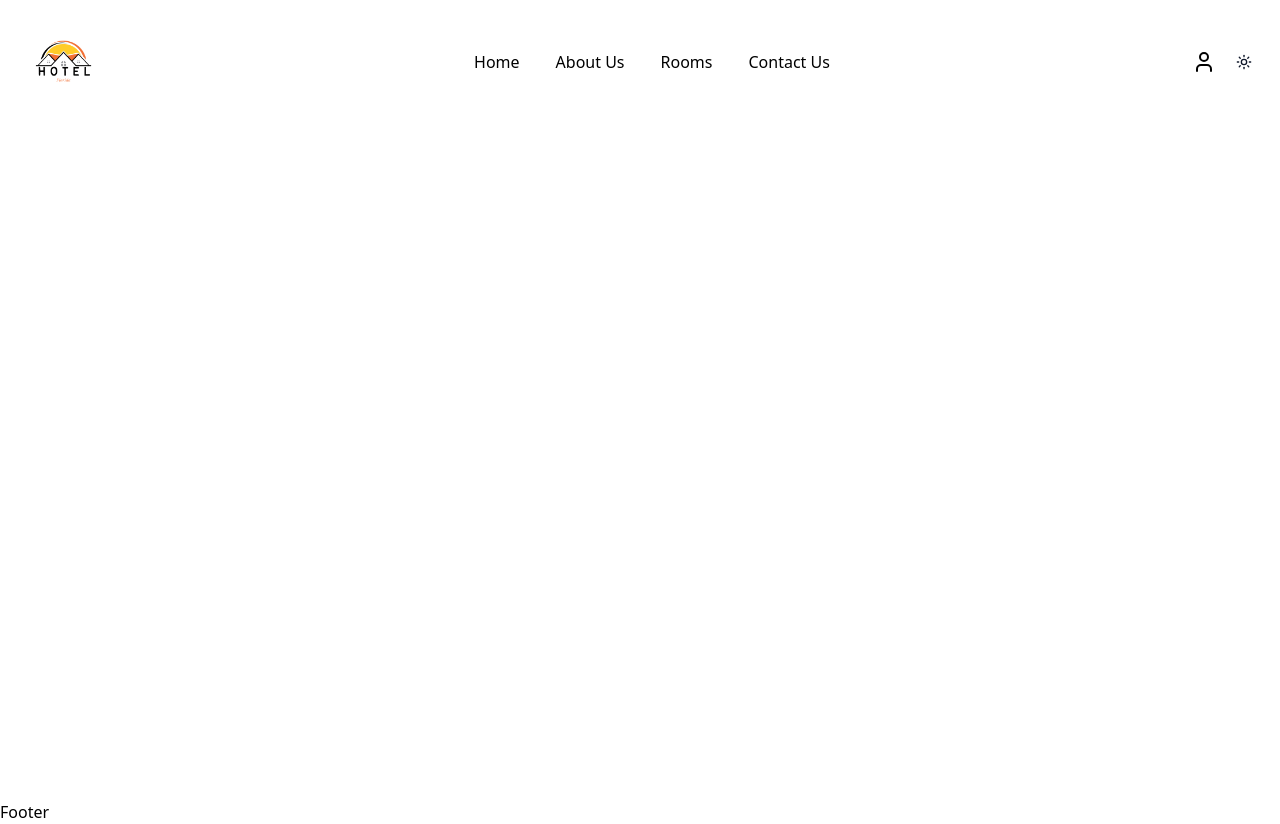
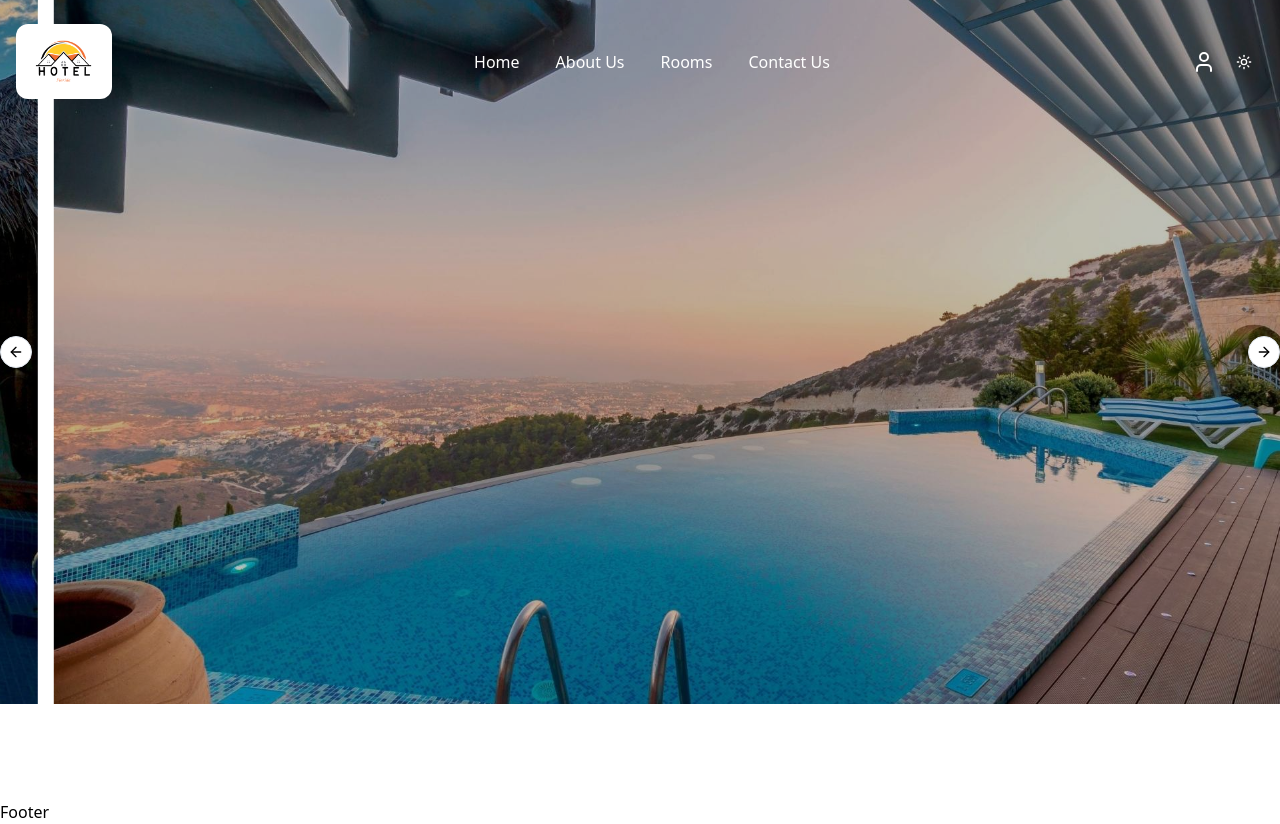
Before and after one commit to hakan-gul/hotel-booking, a Next.js app: page / in a window 1280 px wide. Built offline with nearby package versions, Linux system fonts and the light colour scheme.

Commit message:
hero-slider-added

```diff
--- a/app/(routes)/(site)/page.tsx
+++ b/app/(routes)/(site)/page.tsx
@@ -1,12 +1,12 @@
 import ImageWaves from "@/components/ImageWaves";
 import { ModeToggle } from "@/components/ModeToggle";
 import { Button } from "@/components/ui/button";
+import Hero from "../_components/Hero";
 
 export default function Home() {
   return (
-    <div className="bg-slate-500">
-
-      {/* <ImageWaves myclassname="absolute top-0"/> */}
-    </div>
+    <>
+      <Hero />
+    </>
   );
 }
--- /dev/null
+++ b/app/(routes)/_components/Hero.tsx
@@ -0,0 +1,53 @@
+"use client"
+import React from 'react'
+import {
+    Carousel,
+    CarouselContent,
+    CarouselItem,
+    CarouselNext,
+    CarouselPrevious,
+  } from "@/components/ui/carousel"
+
+  import Autoplay from "embla-carousel-autoplay"
+import { SliderImage } from '@/constans'
+import Image from 'next/image'
+import ImageWaves from '@/components/ImageWaves'
+
+
+const Hero = () => {
+  return (
+    <div className='relative h-[32rem]'>
+        <Carousel
+         plugins={[
+            Autoplay({
+              delay: 5000,
+            }),
+          ]}
+
+        opts={{
+            align: "start",
+            loop: true,
+        }}
+       >
+            <CarouselContent>
+               {SliderImage.map((image, index)=>(
+                    <CarouselItem key={index}>
+                          <Image
+                          src={image.href}
+                          alt={image.alt}
+                          width={1920}
+                          height={1080}
+                          className='h-[32rem] lg:h-[44rem] w-full object-cover brightness-75'
+                          />
+                          <ImageWaves myclassname='absolute lg:-bottom-3' />
+                    </CarouselItem>
+               ))}
+            </CarouselContent>
+            <CarouselPrevious className='left-0'/>
+            <CarouselNext className='right-0'/>
+        </Carousel>
+    </div>
+  )
+}
+
+export default Hero
--- a/app/(routes)/_components/MobileMenu.tsx
+++ b/app/(routes)/_components/MobileMenu.tsx
@@ -15,7 +15,7 @@ const MobileMenu = () => {
   return (
     <Sheet>
         <SheetTrigger>
-            <AlignJustify />
+            <AlignJustify className='text-white'/>
         </SheetTrigger>
         <SheetContent>
             <SheetHeader>
--- a/app/(routes)/_components/Navbar.tsx
+++ b/app/(routes)/_components/Navbar.tsx
@@ -1,3 +1,4 @@
+"use client"
 import React from 'react'
 import Image from 'next/image'
 import { ModeToggle } from '@/components/ModeToggle'
@@ -5,10 +6,13 @@ import UserToggle from './UserToggle'
 import MobileMenu from './MobileMenu'
 import { NavMenu } from '@/constans'
 import NavItem from './NavItem'
+import { usePathname } from 'next/navigation'
 
 const Navbar = () => {
+    const pathname = usePathname();
+    console.log(pathname);
   return (
-    <div className='w-full z-20 items-center fixed'>
+    <div className={`w-full z-20 items-center ${pathname != '/'? 'bg-mydark2' : 'fixed'}`}>
         <div className='container'>
             <div className='px-4 py-6 flex flex-row items-center justify-center'>
                 <div className='w-24 py-4 px-3 rounded-xl bg-white'>
@@ -20,7 +24,7 @@ const Navbar = () => {
                     className='w-full'
                     />
                 </div>
-                <div className='flex-row lg:flex hidden items-center gap-9 ml-auto'>
+                <div className='flex-row lg:flex hidden items-center gap-9 ml-auto text-white'>
                     {NavMenu.map((item, index)=>(
                         <NavItem key={index} title={item.title} url={item.url}/>
                     ))}
--- a/app/(routes)/_components/UserToggle.tsx
+++ b/app/(routes)/_components/UserToggle.tsx
@@ -5,7 +5,7 @@ import React from 'react'
 const UserToggle = () => {
   return (
     <Link href='/auth/login'>
-        <UserIcon className="text-black dark:text-white" />
+        <UserIcon className=" text-white" />
     </Link>
   )
 }
--- a/components/ModeToggle.tsx
+++ b/components/ModeToggle.tsx
@@ -19,8 +19,8 @@ export function ModeToggle() {
     <DropdownMenu>
       <DropdownMenuTrigger asChild>
         <Button variant="link" size="icon">
-          <Sun className="h-[1.2rem] w-[1.2rem] rotate-0 scale-100 transition-all dark:-rotate-90 dark:scale-0" />
-          <Moon className="absolute h-[1.2rem] w-[1.2rem] rotate-90 scale-0 transition-all dark:rotate-0 dark:scale-100" />
+          <Sun className="h-[1.2rem] w-[1.2rem] rotate-0 scale-100 transition-all dark:-rotate-90 dark:scale-0 text-white" />
+          <Moon className="absolute h-[1.2rem] w-[1.2rem] rotate-90 scale-0 transition-all dark:rotate-0 dark:scale-100 text-white" />
           <span className="sr-only">Toggle theme</span>
         </Button>
       </DropdownMenuTrigger>
--- a/package.json
+++ b/package.json
@@ -23,7 +23,9 @@
     "class-variance-authority": "^0.7.0",
     "clsx": "^2.1.1",
     "date-fns": "^3.6.0",
-    "embla-carousel-react": "^8.3.1",
+    "embla-carousel": "^8.4.0",
+    "embla-carousel-autoplay": "^8.4.0",
+    "embla-carousel-react": "^8.4.0",
     "lucide-react": "^0.460.0",
     "next": "15.0.3",
     "next-themes": "^0.4.3",
```
Also changed, not shown: 1 other file (tests, documents, lock files or other folders).
